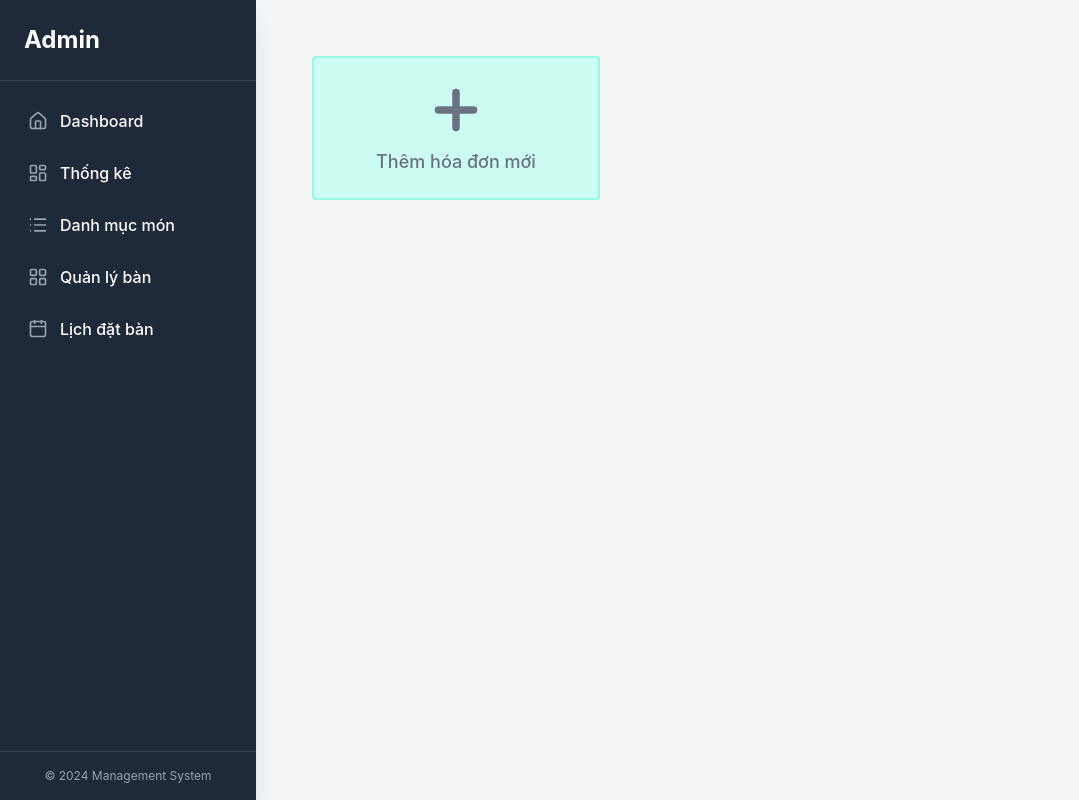
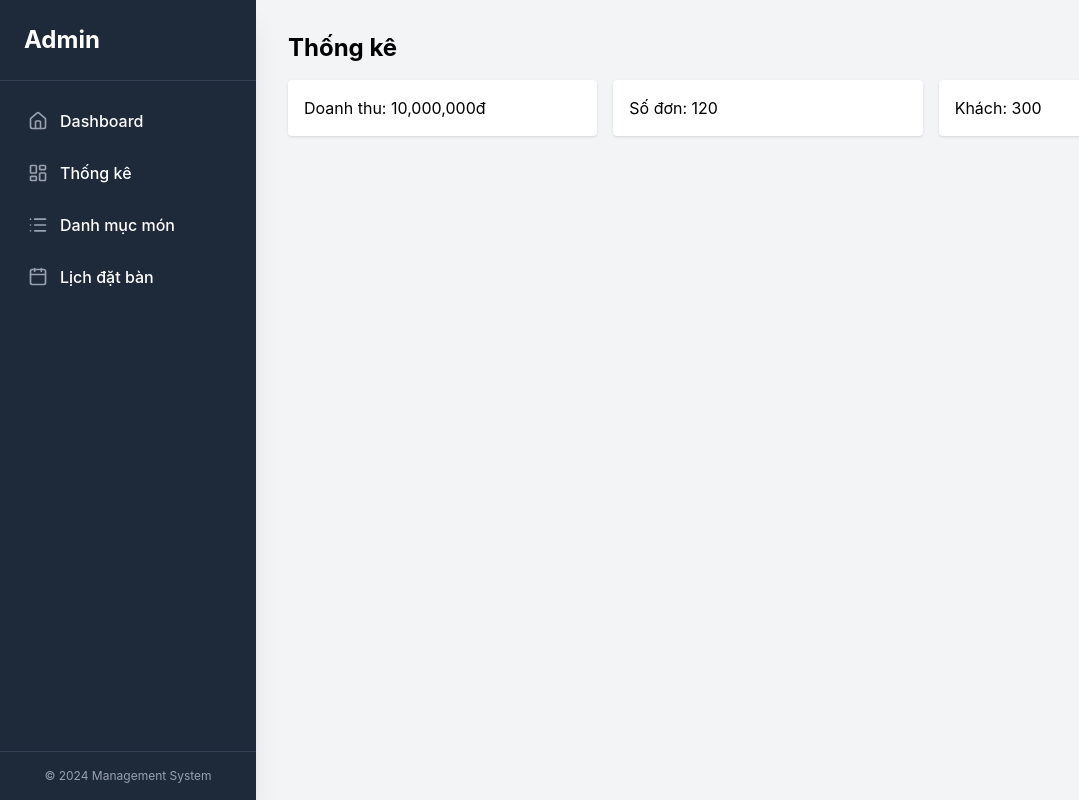
Before and after one commit to m-hung/WebQuanLyNhaHang, a React (Vite) app in the folder admin/: page / in a window 1280 px wide. Both pictures are taken after a click on the button "Thống kê". Shown: the whole page, without its empty margins (0-1079 px from the left). Built offline with nearby package versions, Linux system fonts and the light colour scheme.

Commit message:
FixStatistics_DeleteTable

```diff
--- a/admin/src/App.jsx
+++ b/admin/src/App.jsx
@@ -1,11 +1,11 @@
 import React, { useState } from "react";
 import Sidebar from "./components/Sidebar";
-import DashBoard1 from "./pages/DashBoard1";
+import DashBoard from "./pages/Dashboard";
 import Categories from "./pages/Categories";
-import Tables from "./pages/Tables";
 import Reservations from "./pages/ReservationList";
 import Pos from "./pages/Pos";
 import Checkout from "./pages/Checkout";
+import Statistics from "./pages/Statistics";
 
 export default function App() {
   const [page, setPage] = React.useState("main_dashboard");
@@ -93,7 +93,7 @@ export default function App() {
       case "main_dashboard":
         // Truyền danh sách hóa đơn xuống DashBoard1 để hiển thị
         return (
-          <DashBoard1
+          <DashBoard
             setPage={setPage}
             invoices={invoices}
             onEditInvoice={handleEditInvoice}
@@ -101,19 +101,20 @@ export default function App() {
             onCheckout={handleCheckout}
           />
         );
+      case "statistics":
+        return <Statistics invoices={invoices} />;
       case "categories":
         return <Categories />;
-      case "tables":
-        return <Tables />;
       case "reservations":
         return <Reservations />;
       default:
         return (
-          <DashBoard1
+          <DashBoard
             setPage={setPage}
             invoices={invoices}
             onEditInvoice={handleEditInvoice}
             onCreateNew={handleCreateNew}
+            onCheckout={handleCheckout}
           />
         );
     }
--- a/admin/src/components/Sidebar.jsx
+++ b/admin/src/components/Sidebar.jsx
@@ -1,13 +1,5 @@
 import React from "react";
-import {
-  Menu,
-  X,
-  LayoutDashboard,
-  List,
-  LayoutGrid,
-  Calendar,
-  Home,
-} from "lucide-react"; // Cài đặt bằng: npm install lucide-react
+import { Menu, X, LayoutDashboard, List, Calendar, Home } from "lucide-react"; // Cài đặt bằng: npm install lucide-react
 
 export default function Sidebar({ setPage }) {
   const [isOpen, setIsOpen] = React.useState(false); // Trạng thái đóng/mở menu trên mobile
@@ -15,9 +7,12 @@ export default function Sidebar({ setPage }) {
   // Cấu trúc các mục menu để dễ quản lý
   const menuItems = [
     { id: "main_dashboard", label: "Dashboard", icon: <Home size={20} /> },
-    { id: "dashboard", label: "Thống kê", icon: <LayoutDashboard size={20} /> },
+    {
+      id: "statistics",
+      label: "Thống kê",
+      icon: <LayoutDashboard size={20} />,
+    },
     { id: "categories", label: "Danh mục món", icon: <List size={20} /> },
-    { id: "tables", label: "Quản lý bàn", icon: <LayoutGrid size={20} /> },
     { id: "reservations", label: "Lịch đặt bàn", icon: <Calendar size={20} /> },
   ];
 
--- a/admin/src/pages/DashBoard1.jsx
+++ /dev/null
@@ -1,77 +0,0 @@
-import React from "react";
-import { Plus } from "lucide-react"; // Import icon dấu cộng
-
-export default function Dashboard({
-  setPage,
-  invoices = [],
-  onEditInvoice,
-  onCreateNew,
-  onCheckout,
-}) {
-  return (
-    <div className="p-6">
-      {/* flex-wrap giúp các ô tự động xuống dòng nếu màn hình hẹp, gap-4 tạo khoảng cách */}
-      <div className="flex flex-wrap gap-4">
-        {/* Ô 1: Thêm hóa đơn mới (Luôn hiển thị) */}
-        <div
-          className="w-72 h-36 bg-teal-100 border-2 border-teal-200 flex flex-col items-center justify-center cursor-pointer hover:bg-teal-200 transition-colors rounded"
-          onClick={onCreateNew}
-        >
-          <Plus
-            size={60}
-            className="text-gray-500 font-bold mb-2"
-            strokeWidth={3}
-          />
-          <span className="text-gray-500 font-medium text-lg">
-            Thêm hóa đơn mới
-          </span>
-        </div>
-
-        {/* Ô 2, 3...: Vòng lặp hiển thị các hóa đơn đã lưu */}
-        {invoices.map((invoice) => (
-          <div
-            key={invoice.id}
-            className="w-72 h-36 bg-teal-100 border-2 border-teal-200 relative flex flex-col justify-center p-4 rounded"
-          >
-            {/* Nhãn Hoàn tất ở góc phải trên */}
-            <span className="absolute top-2 right-2 bg-blue-500 text-white text-xs font-semibold px-2 py-1 rounded">
-              Hoàn tất
-            </span>
-
-            {/* Thông tin hóa đơn */}
-            <div className="text-center mt-2">
-              <p className="text-gray-500 font-medium text-base flex items-center justify-center gap-2">
-                HD: {invoice.tableName}
-                <button
-                  className="bg-gray-600 text-white text-xs px-2 py-1 rounded hover:bg-gray-700"
-                  onClick={() => onEditInvoice(invoice)}
-                >
-                  Đổi bàn
-                </button>
-              </p>
-              <p className="text-gray-500 text-base mt-2">
-                Tổng tiền:{invoice.totalPrice} VNĐ
-              </p>
-            </div>
-
-            {/* Hai nút chức năng */}
-            <div className="flex gap-3 mt-4">
-              <button
-                className="flex-1 bg-red-500 hover:bg-red-600 text-white text-sm py-2 rounded font-medium transition"
-                onClick={() => onEditInvoice(invoice)}
-              >
-                Thêm món
-              </button>
-              <button
-                className="flex-1 bg-emerald-500 hover:bg-emerald-600 text-white text-sm py-2 rounded font-medium transition"
-                onClick={() => onCheckout(invoice)}
-              >
-                Thanh toán
-              </button>
-            </div>
-          </div>
-        ))}
-      </div>
-    </div>
-  );
-}
--- a/admin/src/pages/Dashboard.jsx
+++ b/admin/src/pages/Dashboard.jsx
@@ -1,12 +1,76 @@
-export default function Dashboard() {
+import React from "react";
+import { Plus } from "lucide-react"; // Import icon dấu cộng
+
+export default function DashBoard({
+  setPage,
+  invoices = [],
+  onEditInvoice,
+  onCreateNew,
+  onCheckout,
+}) {
   return (
-    <div>
-      <h1 className="text-xl md:text-2xl font-bold mb-4">Thống kê</h1>
-      {/* 1 cột trên mobile, 3 cột trên desktop */}
-      <div className="grid grid-cols-1 sm:grid-cols-2 lg:grid-cols-3 gap-4">
-        <div className="bg-white p-4 rounded shadow">Doanh thu: 10,000,000đ</div>
-        <div className="bg-white p-4 rounded shadow">Số đơn: 120</div>
-        <div className="bg-white p-4 rounded shadow">Khách: 300</div>
+    <div className="p-6">
+      {/* flex-wrap giúp các ô tự động xuống dòng nếu màn hình hẹp, gap-4 tạo khoảng cách */}
+      <div className="flex flex-wrap gap-4">
+        {/* Ô 1: Thêm hóa đơn mới (Luôn hiển thị) */}
+        <div
+          className="w-72 h-36 bg-teal-100 border-2 border-teal-200 flex flex-col items-center justify-center cursor-pointer hover:bg-teal-200 transition-colors rounded"
+          onClick={onCreateNew}
+        >
+          <Plus
+            size={60}
+            className="text-gray-500 font-bold mb-2"
+            strokeWidth={3}
+          />
+          <span className="text-gray-500 font-medium text-lg">
+            Thêm hóa đơn mới
+          </span>
+        </div>
+
+        {/* Ô 2, 3...: Vòng lặp hiển thị các hóa đơn đã lưu */}
+        {invoices.map((invoice) => (
+          <div
+            key={invoice.id}
+            className="w-72 h-36 bg-teal-100 border-2 border-teal-200 relative flex flex-col justify-center p-4 rounded"
+          >
+            {/* Nhãn Hoàn tất ở góc phải trên */}
+            <span className="absolute top-2 right-2 bg-blue-500 text-white text-xs font-semibold px-2 py-1 rounded">
+              Hoàn tất
+            </span>
+
+            {/* Thông tin hóa đơn */}
+            <div className="text-center mt-2">
+              <p className="text-gray-500 font-medium text-base flex items-center justify-center gap-2">
+                HD: {invoice.tableName}
+                <button
+                  className="bg-gray-600 text-white text-xs px-2 py-1 rounded hover:bg-gray-700"
+                  onClick={() => onEditInvoice(invoice)}
+                >
+                  Đổi bàn
+                </button>
+              </p>
+              <p className="text-gray-500 text-base mt-2">
+                Tổng tiền:{invoice.totalPrice} VNĐ
+              </p>
+            </div>
+
+            {/* Hai nút chức năng */}
+            <div className="flex gap-3 mt-4">
+              <button
+                className="flex-1 bg-red-500 hover:bg-red-600 text-white text-sm py-2 rounded font-medium transition"
+                onClick={() => onEditInvoice(invoice)}
+              >
+                Thêm món
+              </button>
+              <button
+                className="flex-1 bg-emerald-500 hover:bg-emerald-600 text-white text-sm py-2 rounded font-medium transition"
+                onClick={() => onCheckout(invoice)}
+              >
+                Thanh toán
+              </button>
+            </div>
+          </div>
+        ))}
       </div>
     </div>
   );
--- /dev/null
+++ b/admin/src/pages/Statistics.jsx
@@ -0,0 +1,15 @@
+export default function Statistics() {
+  return (
+    <div>
+      <h1 className="text-xl md:text-2xl font-bold mb-4">Thống kê</h1>
+      {/* 1 cột trên mobile, 3 cột trên desktop */}
+      <div className="grid grid-cols-1 sm:grid-cols-2 lg:grid-cols-3 gap-4">
+        <div className="bg-white p-4 rounded shadow">
+          Doanh thu: 10,000,000đ
+        </div>
+        <div className="bg-white p-4 rounded shadow">Số đơn: 120</div>
+        <div className="bg-white p-4 rounded shadow">Khách: 300</div>
+      </div>
+    </div>
+  );
+}
--- a/admin/src/pages/Tables.jsx
+++ /dev/null
@@ -1,39 +0,0 @@
-import React from "react";
-
-export default function Tables() {
-  const [tables, setTables] = React.useState([
-    { id: 1, status: "Trống" },
-    { id: 2, status: "Đang dùng" },
-  ]);
-
-  const toggleStatus = (id) => {
-    setTables(
-      tables.map((t) =>
-        t.id === id
-          ? { ...t, status: t.status === "Trống" ? "Đang dùng" : "Trống" }
-          : t
-      )
-    );
-  };
-
-  return (
-    <div>
-      <h1 className="text-xl md:text-2xl font-bold mb-4">Quản lý bàn</h1>
-      {/* Tự động điều chỉnh số cột theo độ rộng màn hình */}
-      <div className="grid grid-cols-2 sm:grid-cols-3 md:grid-cols-4 lg:grid-cols-6 gap-3 md:gap-4">
-        {tables.map((t) => (
-          <div
-            key={t.id}
-            onClick={() => toggleStatus(t.id)}
-            className="bg-white p-3 md:p-4 rounded shadow cursor-pointer text-center"
-          >
-            <p className="font-medium">Bàn {t.id}</p>
-            <p className={`text-sm ${t.status === 'Trống' ? 'text-green-500' : 'text-red-500'}`}>
-              {t.status}
-            </p>
-          </div>
-        ))}
-      </div>
-    </div>
-  );
-}
```
